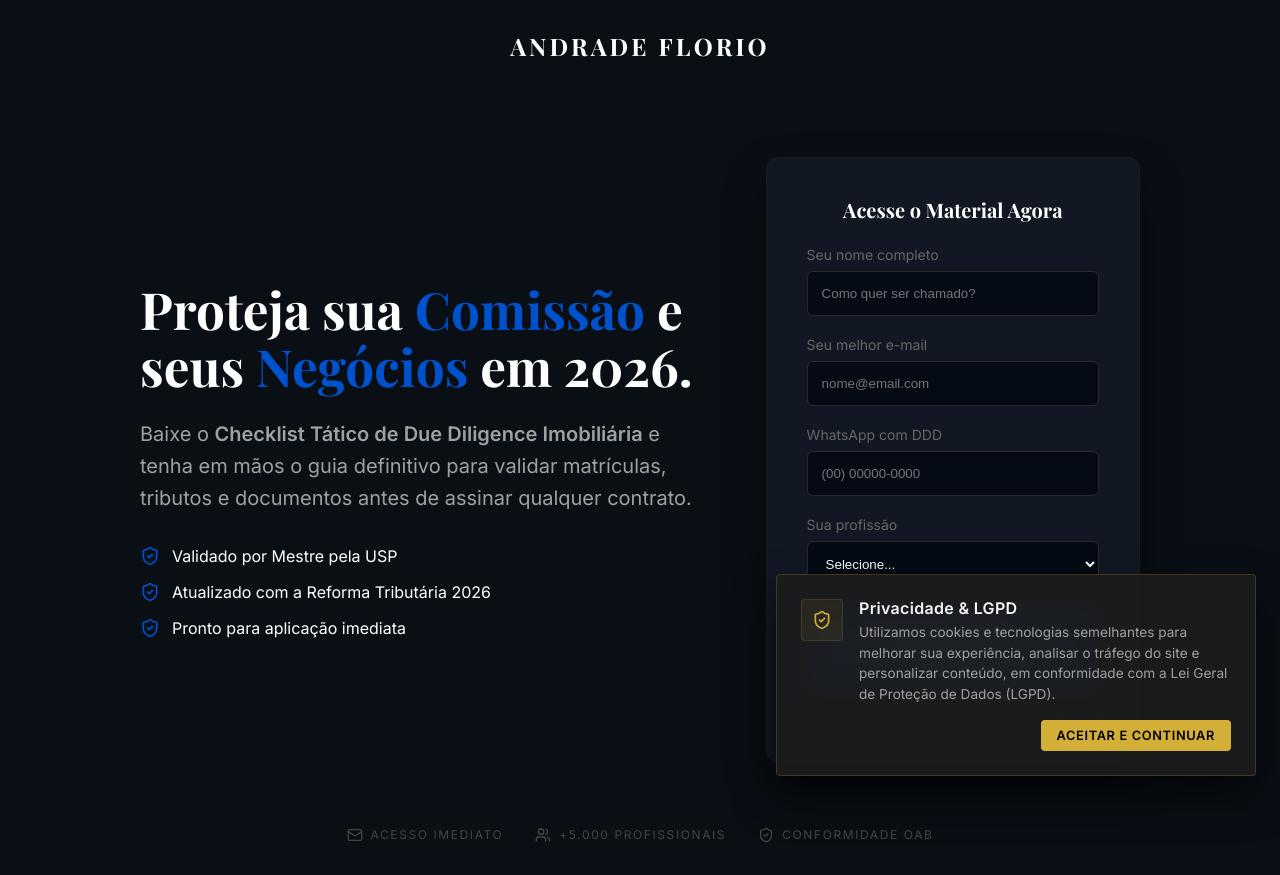
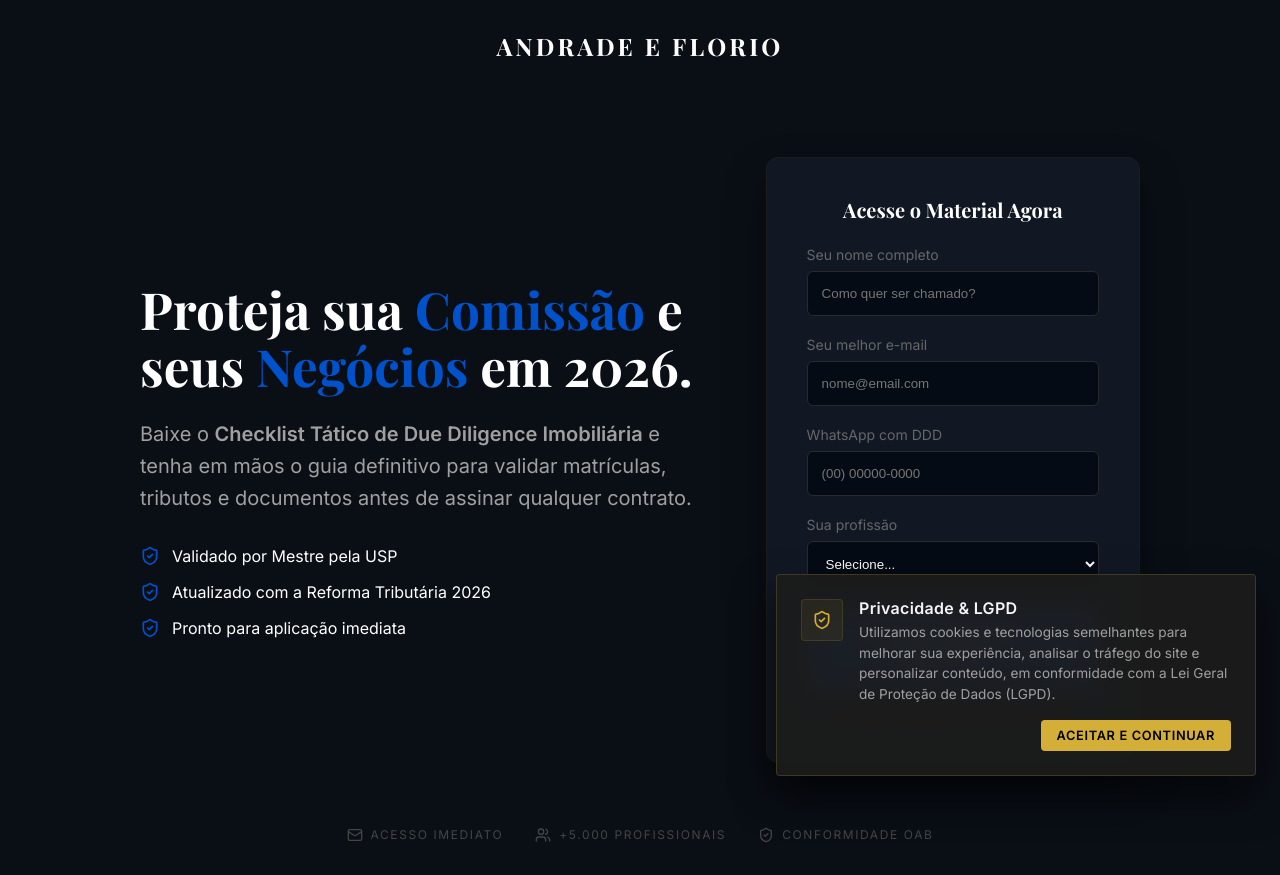
Before and after one commit to aleandrade926/andrade-florio-web, a React (Vite) app: page /inscricao in a window 1280 px wide. Built offline with nearby package versions, Linux system fonts and the light colour scheme; a web font is replaced by a local one.

Commit message:
fix: altera textos para Andrade e Florio

```diff
--- a/src/pages/Home.jsx
+++ b/src/pages/Home.jsx
@@ -223,7 +223,7 @@
               Estratégia jurídica para decisões singulares.
             </h2>
             <p className="home-p home-text-limit" style={{ color: 'rgba(255, 255, 255, 0.75)' }}>
-              O Andrade Florio integra o Direito Empresarial, Patrimonial e Imobiliário à inteligência tributária para estruturar decisões relevantes, operações complexas e relações de longo prazo. Fugimos de formatos massificados de atendimento para garantir um acompanhamento direto por sócios seniores com visão multidisciplinar e foco absoluto na segurança e perpetuidade das decisões do cliente.
+              O Andrade e Florio integra o Direito Empresarial, Patrimonial e Imobiliário à inteligência tributária para estruturar decisões relevantes, operações complexas e relações de longo prazo. Fugimos de formatos massificados de atendimento para garantir um acompanhamento direto por sócios seniores com visão multidisciplinar e foco absoluto na segurança e perpetuidade das decisões do cliente.
             </p>
           </div>
         </div>
@@ -450,7 +450,7 @@
         <div className="home-container">
            <h2 className="home-h2" style={{ marginBottom: '20px' }}>Questões relevantes exigem uma análise integrada.</h2>
            <p className="home-p home-text-limit" style={{ marginBottom: '40px' }}>
-             Entre em contato com o Andrade Florio para apresentar sua demanda e entender como nossa estruturação jurídica pode proteger seus interesses.
+             Entre em contato com o Andrade e Florio para apresentar sua demanda e entender como nossa estruturação jurídica pode proteger seus interesses.
            </p>
            <div style={{ display: 'inline-flex' }}>
               <WhatsAppButton text="Apresentar uma demanda" outline={true} />
--- a/src/pages/LibiaCapture.jsx
+++ b/src/pages/LibiaCapture.jsx
@@ -176,7 +176,7 @@
 
       {/* HEADER LOGO */}
       <div style={{width: '100%', display: 'flex', justifyContent: 'center', marginBottom: '2rem'}}>
-        <h1 style={{fontSize: '1.5rem', fontWeight: '900', letterSpacing: '0.2rem'}}>ANDRADE FLORIO</h1>
+        <h1 style={{fontSize: '1.5rem', fontWeight: '900', letterSpacing: '0.2rem'}}>ANDRADE E FLORIO</h1>
       </div>
 
       <div className="capture-container">
--- a/src/pages/LibiaVipOffer.jsx
+++ b/src/pages/LibiaVipOffer.jsx
@@ -279,7 +279,7 @@
       </div>
 
       <div className="footer">
-        <p>Andrade Florio © 2026. Todos os direitos reservados.</p>
+        <p>Andrade e Florio © 2026. Todos os direitos reservados.</p>
       </div>
     </div>
   );
```
